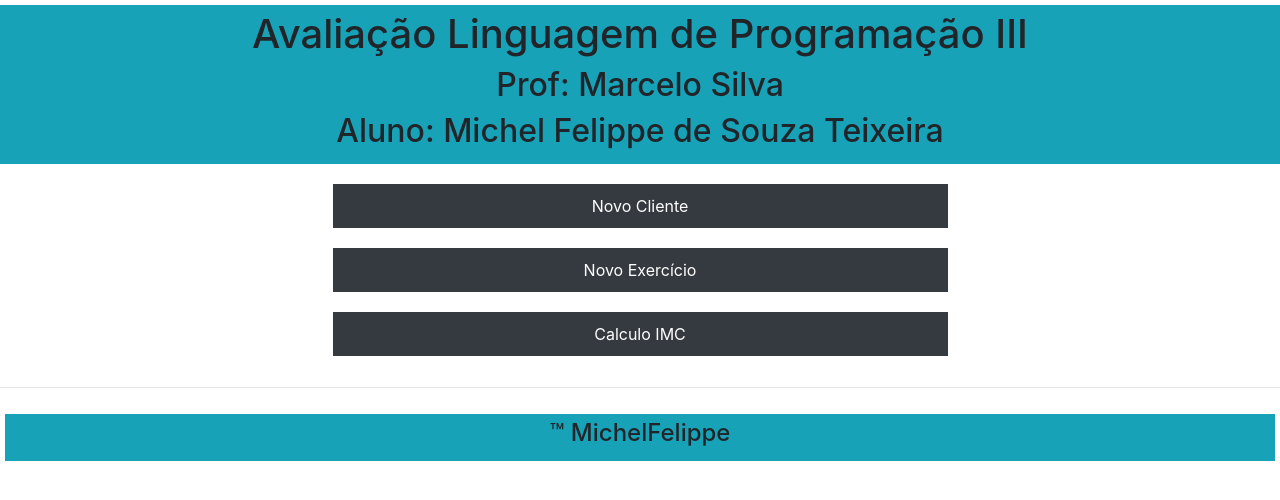
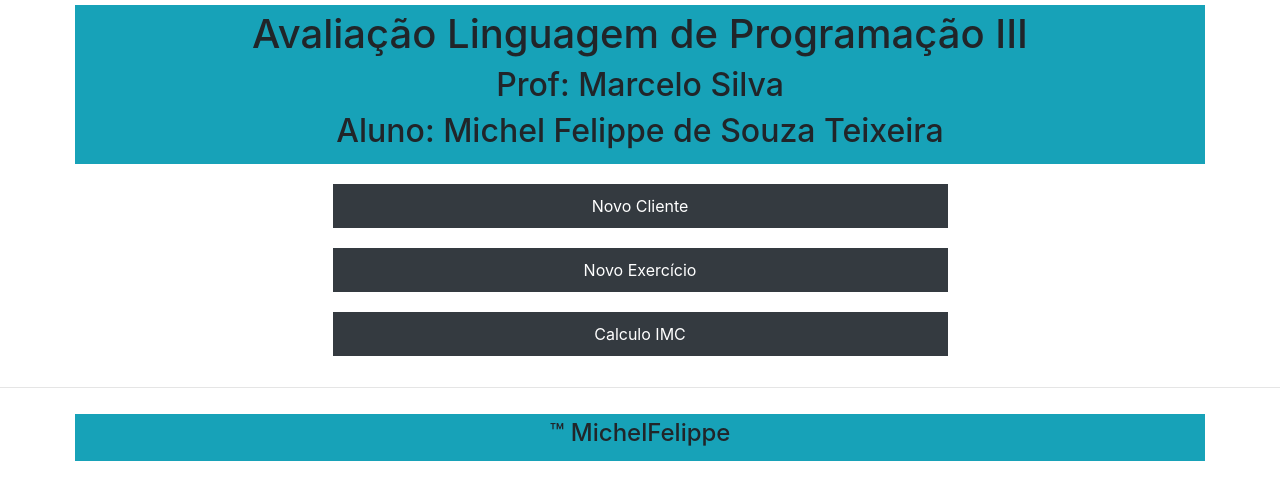
Before and after one commit to michelfelippe/avaliacao-LP3-academia, a plain HTML site: page index.html in a window 1280 px wide. Drawn offline with nearby package versions, Linux system fonts and the light colour scheme; some packages are replaced by stand-ins of ours.

Commit message:
v0.3.1 - Container Index

```diff
--- a/index.html
+++ b/index.html
@@ -43,7 +43,7 @@
 </head>
 
 <body>
-<header>
+<header class="container">
 	<div class="row">
 		<div class="col text-center bg-info">
 			<h1>Avaliação Linguagem de Programação III</h1>
@@ -57,7 +57,7 @@
 
 	<footer>
 		<hr>
-        <div class="container-fluid">
+        <div class="container">
             <div class="row">
                 <div class="col text-center bg-info">
                     <h4>&trade; MichelFelippe</h4>
```
